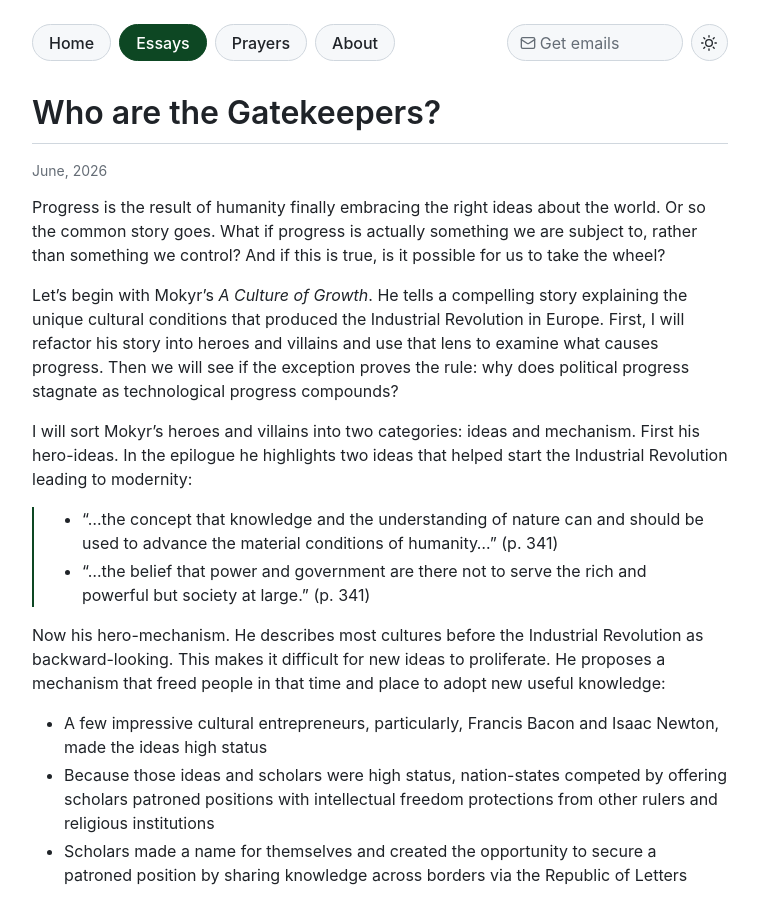
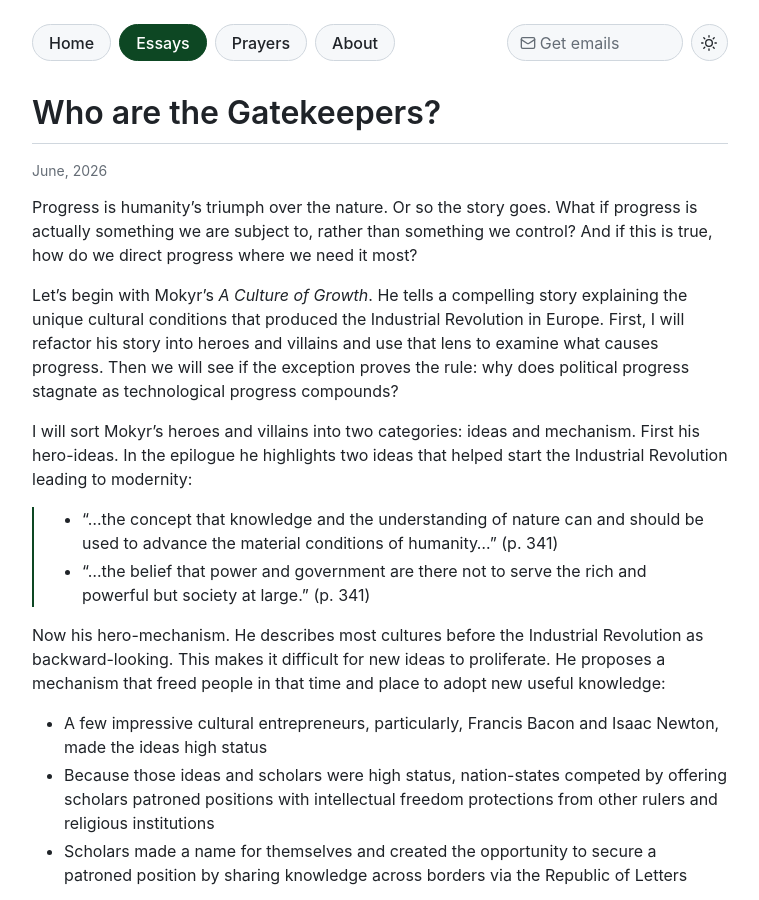
Before and after one commit to jack-t-skidmore/jack-t-skidmore.github.io, a Jekyll site: the page built from essays/gatekeepers.md, in a window 1280 px wide and 900 px high. Shown: the whole window, without its empty margins (260-1019 px from the left). Built offline with Jekyll 4.4.1, drawn with Linux system fonts in a browser that asks for light colours.

Commit message:
hook update

```diff
--- a/essays/gatekeepers.md
+++ b/essays/gatekeepers.md
@@ -5,7 +5,7 @@ date: 2026-06-25
 description: "How power shapes technological and political progress."
 ---
 
-Progress is the result of humanity finally embracing the right ideas about the world. Or so the common story goes. What if progress is actually something we are subject to, rather than something we control? And if this is true, is it possible for us to take the wheel?
+Progress is humanity's triumph over the nature. Or so the story goes. What if progress is actually something we are subject to, rather than something we control? And if this is true, how do we direct progress where we need it most?
 
 Let's begin with Mokyr's *A Culture of Growth*. He tells a compelling story explaining the unique cultural conditions that produced the Industrial Revolution in Europe. First, I will refactor his story into heroes and villains and use that lens to examine what causes progress. Then we will see if the exception proves the rule: why does political progress stagnate as technological progress compounds?
 
```
